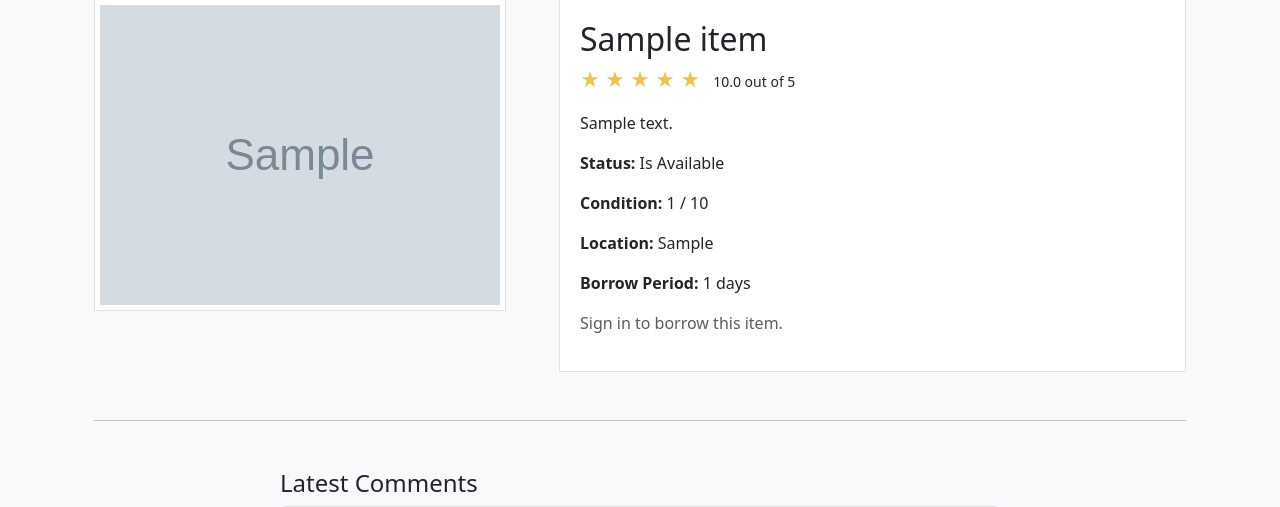
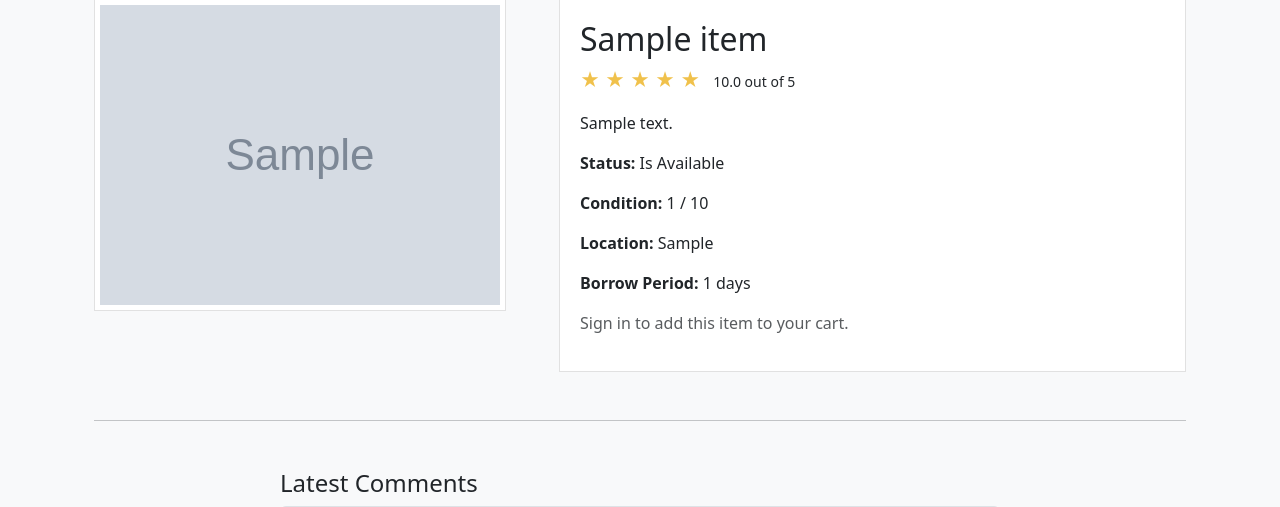
Before and after one commit to shreeja-tangutur/CLArity, a Django app: a page that uses claproject/templates/collections/item_detail.html in a window 1280 px wide. Shown: the part 105-612 px from the top of the page. Run offline with Django 5.2, Linux system fonts and the light colour scheme; tables that the repository leaves empty hold one stand-in row (values such as "Sample post"); grey boxes marked "Sample" are stand-in pictures.

Commit message:
WIP: saving progress

```diff
--- a/claproject/rentservice/views.py
+++ b/claproject/rentservice/views.py
@@ -413,21 +413,29 @@ def view_cart(request):
 
 @login_required
 def checkout(request):
-    """
-    Example checkout view that clears the cart.
-    Later, you can create BorrowRequests or other records here.
-    """
-    cart = request.session.get('cart', [])
-    items = Item.objects.filter(id__in=cart)
+    if request.method == "POST":
+        # Get item IDs stored in the session-based cart
+        cart = request.session.get('cart', [])
+        items = Item.objects.filter(id__in=cart)
 
-    # Example: create BorrowRequests, or do other logic
-    # for item in items:
-    #     BorrowRequest.objects.create(user=request.user, item=item, status='pending')
+        # For each item, create a BorrowRequest using your chosen status (e.g. 'requested')
+        for item in items:
+            BorrowRequest.objects.create(
+                user=request.user,
+                item=item,
+                status='requested'  # Adjust this to match your workflow if needed
+            )
 
-    # Clear the cart after processing
-    request.session['cart'] = []
+        # Clear the cart after processing
+        request.session['cart'] = []
+        messages.success(request, "Your borrow request for all selected items has been submitted!")
+        return redirect('dashboard')
+    else:
+        # For GET requests, simply show the checkout template with items in the cart.
+        cart = request.session.get('cart', [])
+        items = Item.objects.filter(id__in=cart)
+        return render(request, 'cart/checkout.html', {'items': items})
 
-    return render(request, 'cart/checkout.html', {'items': items})
 
 # ---------------- Renting system ------------------
 
--- a/claproject/templates/cart/cart.html
+++ b/claproject/templates/cart/cart.html
@@ -18,7 +18,10 @@
   </ul>
 
   <div class="mt-3">
-    <a href="{% url 'checkout' %}" class="btn btn-success">Checkout</a>
+    <form method="post" action="{% url 'checkout' %}">
+      {% csrf_token %}
+      <button type="submit" class="btn btn-success">Borrow All Items</button>
+    </form>
   </div>
 {% else %}
   <p>Your cart is empty.</p>
--- a/claproject/templates/collections/item_detail.html
+++ b/claproject/templates/collections/item_detail.html
@@ -57,16 +57,12 @@
 
         {% if request.user.is_authenticated %}
           {% if item.status == "available" %}
-            <form method="post" action="{% url 'borrow_request' %}">
-              {% csrf_token %}
-              <input type="hidden" name="item" value="{{ item.id }}">
-              <button type="submit" class="borrow-btn">Borrow Request</button>
-            </form>
+          <a href="{% url 'add_to_cart' item.id %}" class="btn btn-primary">Add to Cart</a>
           {% else %}
-            <button class="borrow-btn" disabled>Not Available</button>
+            <button class="btn btn-secondary" disabled>Not Available</button>
           {% endif %}
         {% else %}
-          <p class="text-muted mt-2">Sign in to borrow this item.</p>
+          <p class="text-muted mt-2">Sign in to add this item to your cart.</p>
         {% endif %}
       </div>
     </div>
```
